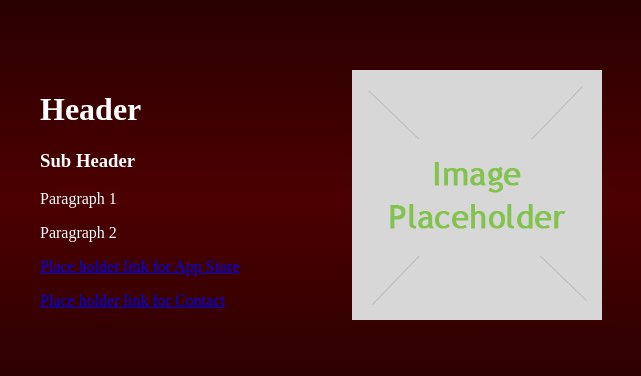
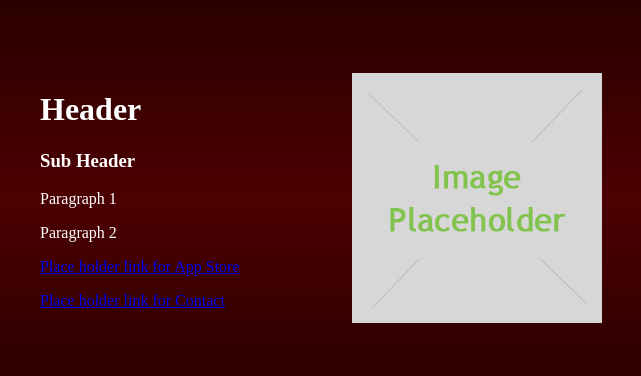
Before and after one commit to JPrevost21/app-site-template, a website: page src/index.html in a window 1280 px wide. Shown: the part 202-578 px from the top of the page, 288-929 px from the left. Drawn offline with nearby package versions, Linux system fonts and the light colour scheme.

Commit message:
Changed .container to center using flexbox

```diff
--- a/package.json
+++ b/package.json
@@ -12,6 +12,7 @@
     "gulp-autoprefixer": "^4.0.0",
     "gulp-clean-css": "^3.6.0",
     "gulp-jshint": "^2.0.4",
+    "jshint": "^2.9.5",
     "jshint-stylish": "^2.2.1"
   },
   "devDependencies": {
--- a/src/styles.css
+++ b/src/styles.css
@@ -14,13 +14,11 @@ body {
 #container {
     display:flex;
     width: 100%;
-    margin-top: auto;
-    margin-bottom: auto;
+    align-items: center;
+    justify-content: center;
 }
 #left {
-    margin-left: 25%;
     color: white;
-    margin-right: 16px;
     width: 25%;
     margin-right: 0px;
 }
```
Also changed, not shown: 1 other file.
